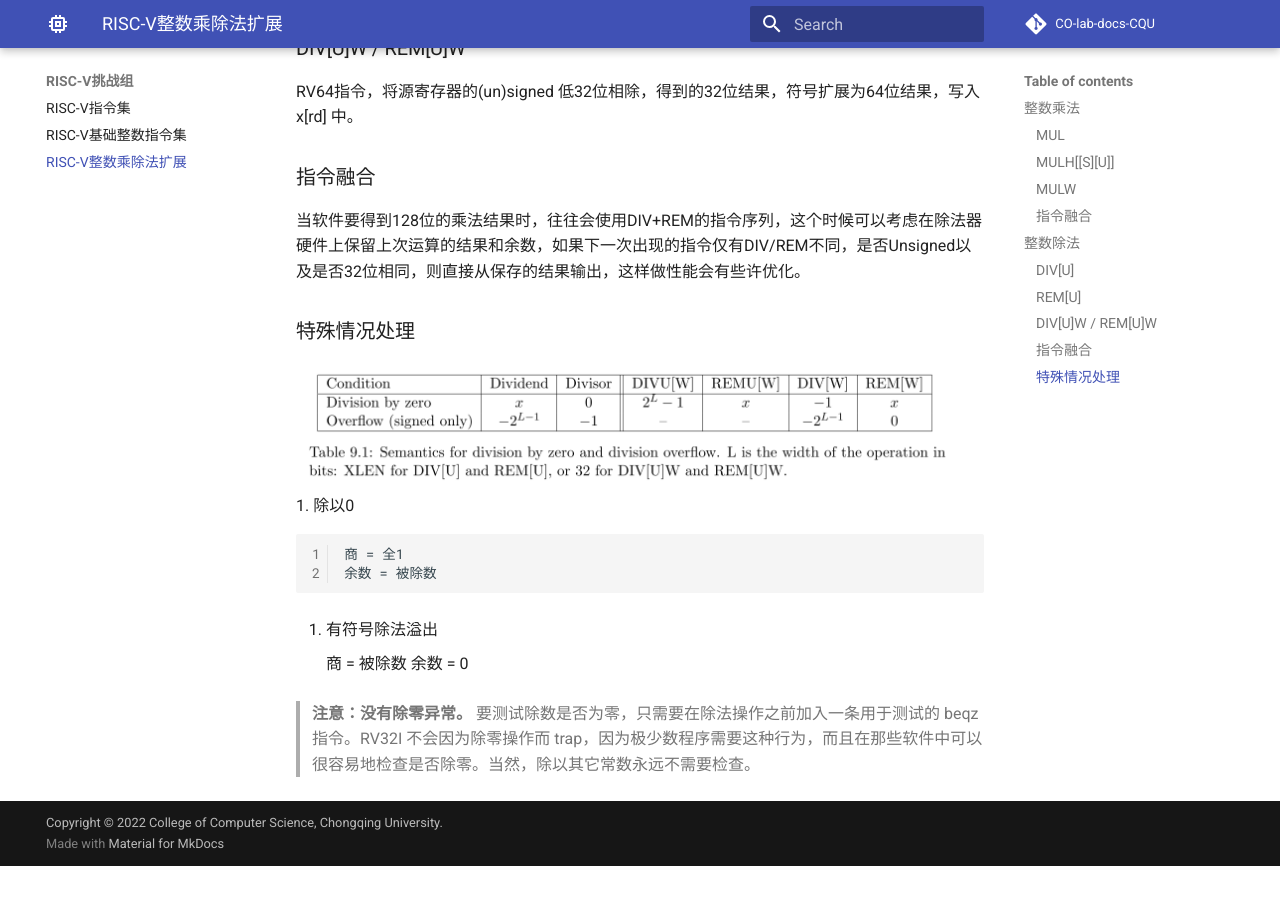
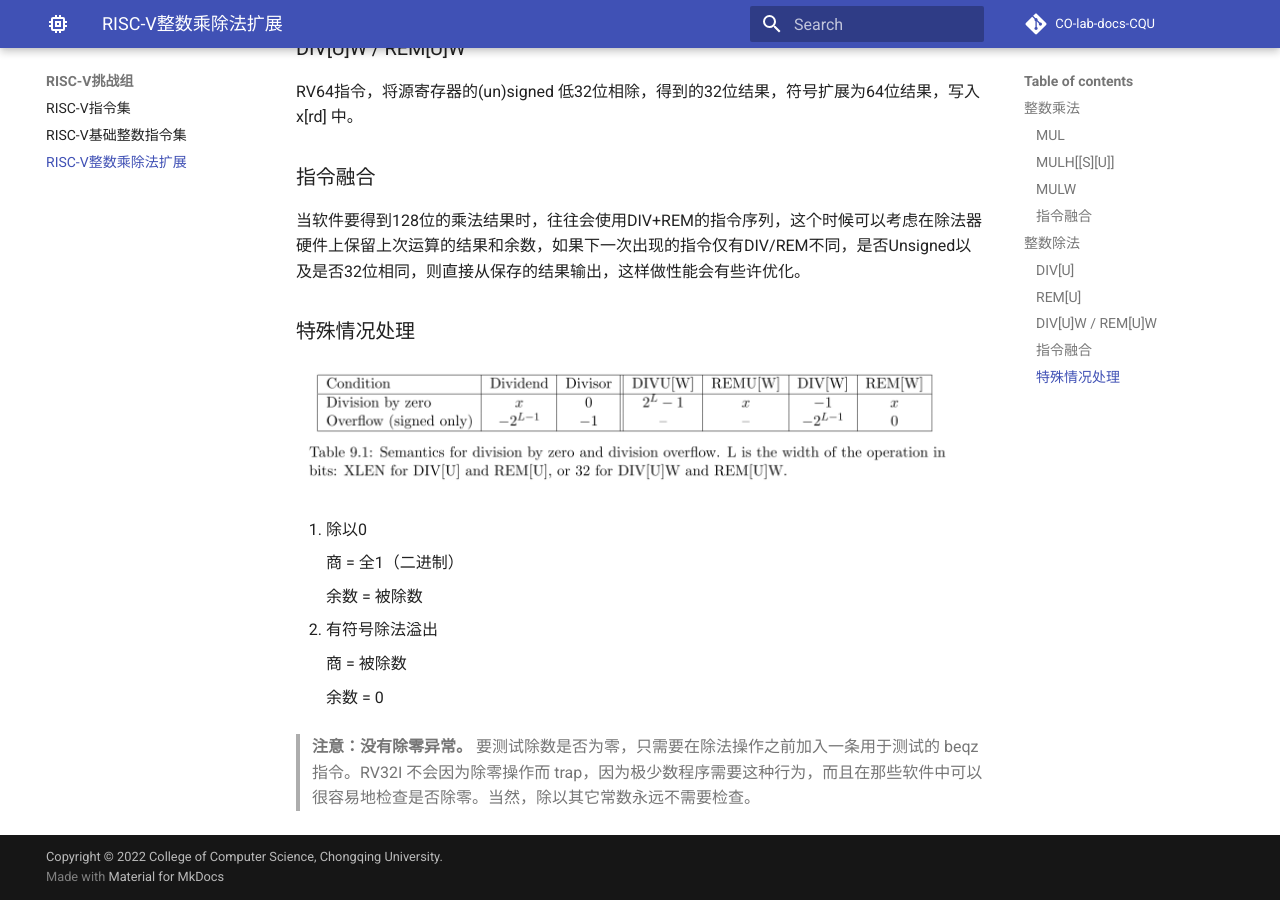
Before and after one commit to CQU-CS-LABs/CO-lab-docs-CQU, an MkDocs documentation site: the page built from docs/rv/rv64m.md, in a window 1280 px wide and 900 px high, scrolled down 1870 px. Built offline with MkDocs 1.6.1 and Material for MkDocs 9.7.7, drawn with Linux system fonts in a browser that asks for light colours; comment, search, counter and statistics services are not loaded; before the commit the page ends 2736 px from its top, so only the background shows below that.

Commit message:
fix format

```diff
--- a/docs/rv/rv64m.md
+++ b/docs/rv/rv64m.md
@@ -64,15 +64,19 @@ RV64指令，将源寄存器的(un)signed 低32位相除，得到的32位结果
 当软件要得到128位的乘法结果时，往往会使用DIV+REM的指令序列，这个时候可以考虑在除法器硬件上保留上次运算的结果和余数，如果下一次出现的指令仅有DIV/REM不同，是否Unsigned以及是否32位相同，则直接从保存的结果输出，这样做性能会有些许优化。
 
 ### 特殊情况处理
+
 ![](../img/rv64_div_except.png)
+
 1. 除以0
 
-    商 = 全1
+    商 = 全1（二进制）
+
     余数 = 被除数
 
 2. 有符号除法溢出
 
     商 = 被除数
+
     余数 = 0
 
 > **注意：没有除零异常。**
```
